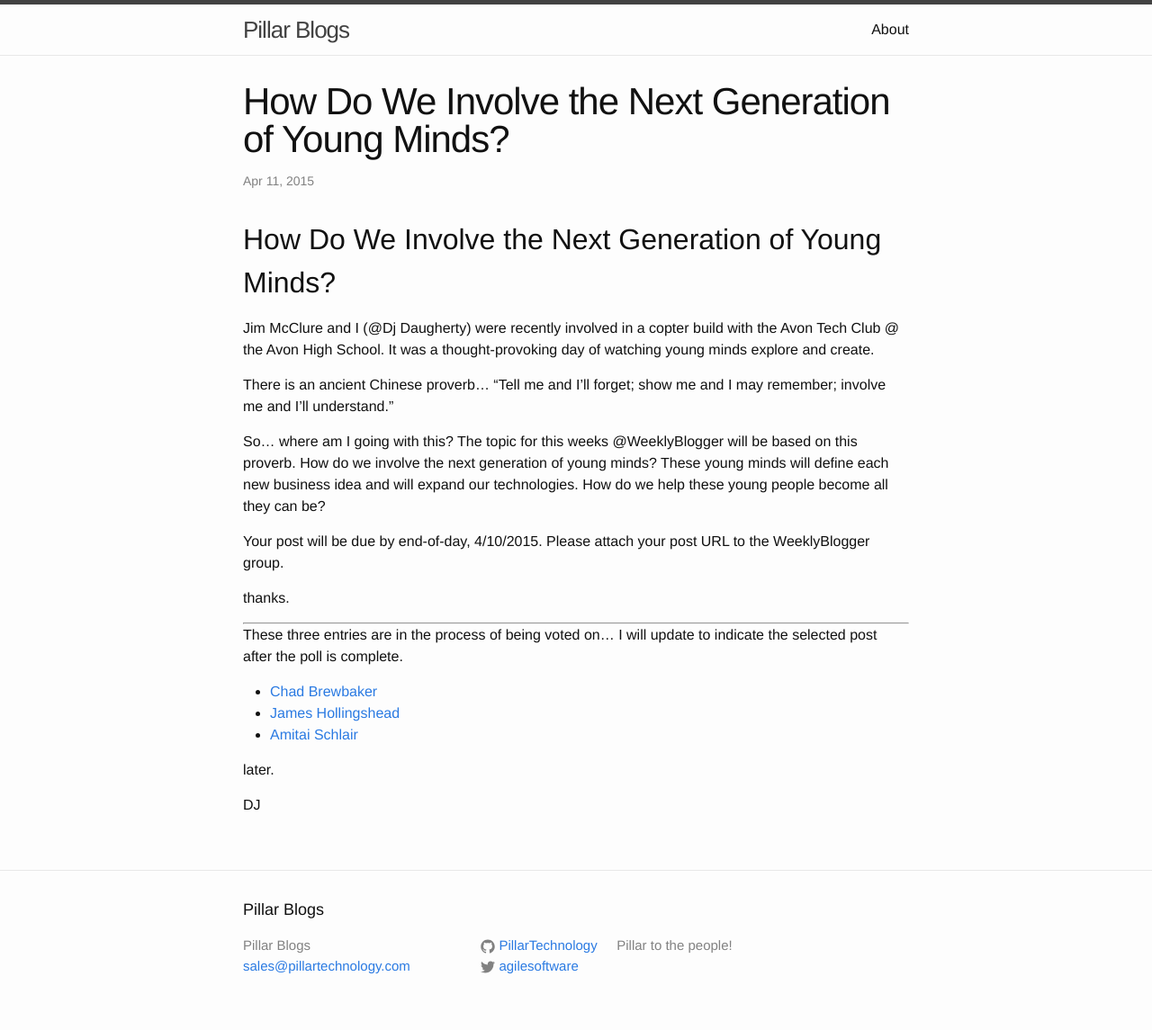
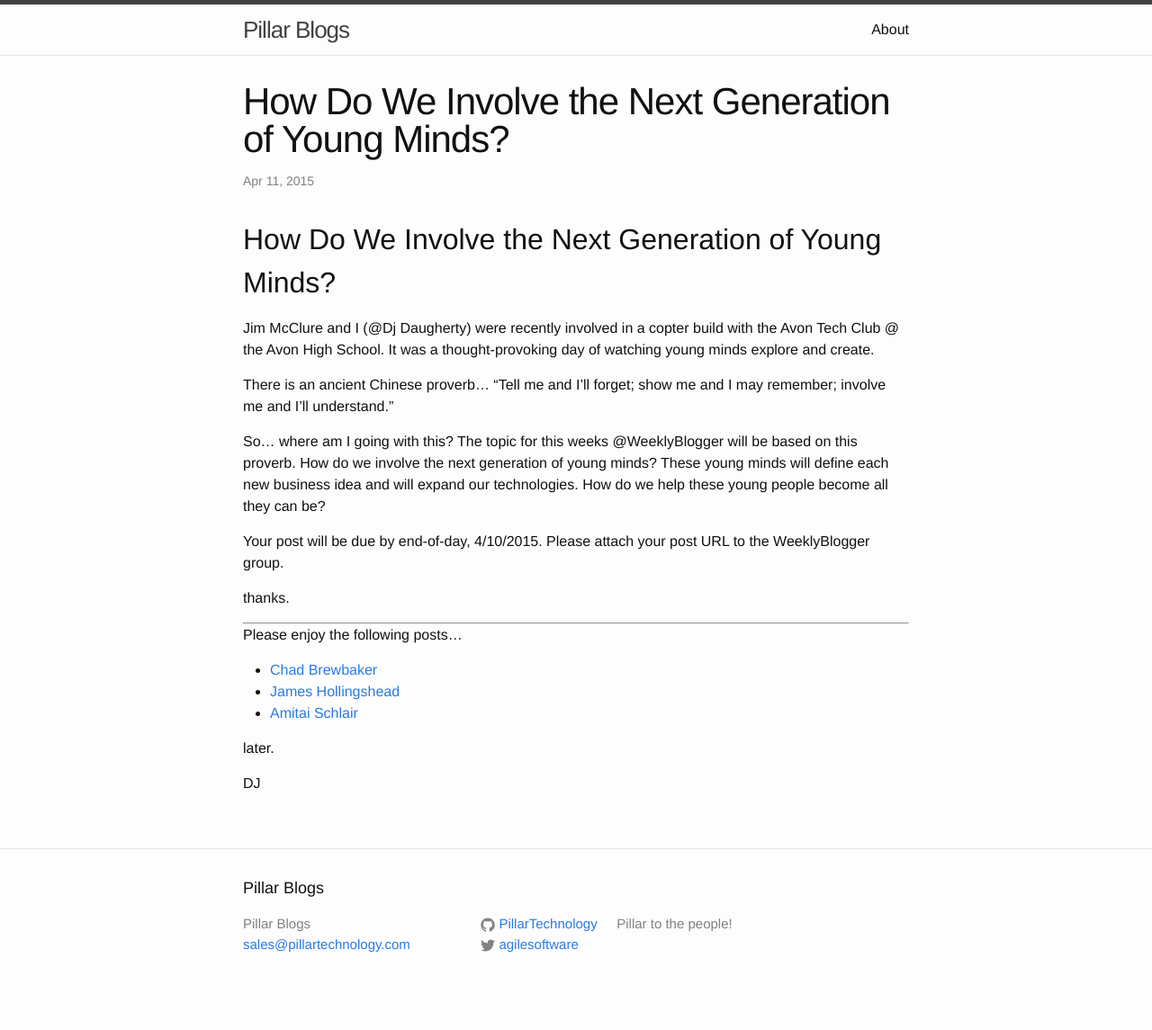
Before and after one commit to mholtman/pillartechnology.github.io, a Jekyll site: the page built from _posts/2015-04-11-next_generation_of_young_minds.markdown, in a window 1280 px wide. Shown: the whole page at 90% size. Built offline with Jekyll 4.4.1, drawn with Linux system fonts in a browser that asks for light colours; after the commit the page ends 1121 px from its top, so only the background shows below that.

Commit message:
removed the voting comment from the text

```diff
--- a/_posts/2015-04-11-next_generation_of_young_minds.markdown
+++ b/_posts/2015-04-11-next_generation_of_young_minds.markdown
@@ -24,8 +24,7 @@ thanks.
 
 ---
 
-These three entries are in the process of being voted on... I will update to indicate the selected post
-after the poll is complete.
+Please enjoy the following posts...
 
 - [Chad Brewbaker](http://chadbrewbaker.github.io/category/theory/2015/04/05/cats.html){:target="_blank"}
 - [James Hollingshead](http://jameshollingshead.blogspot.com/2015/04/encouraging-next-generation.html){:target="_blank"}
```
